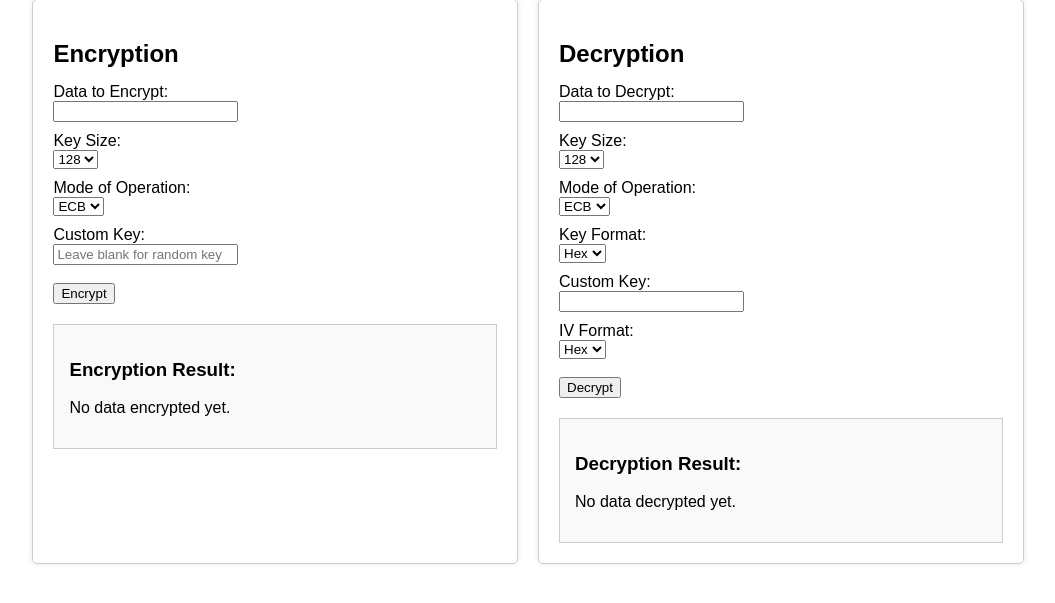
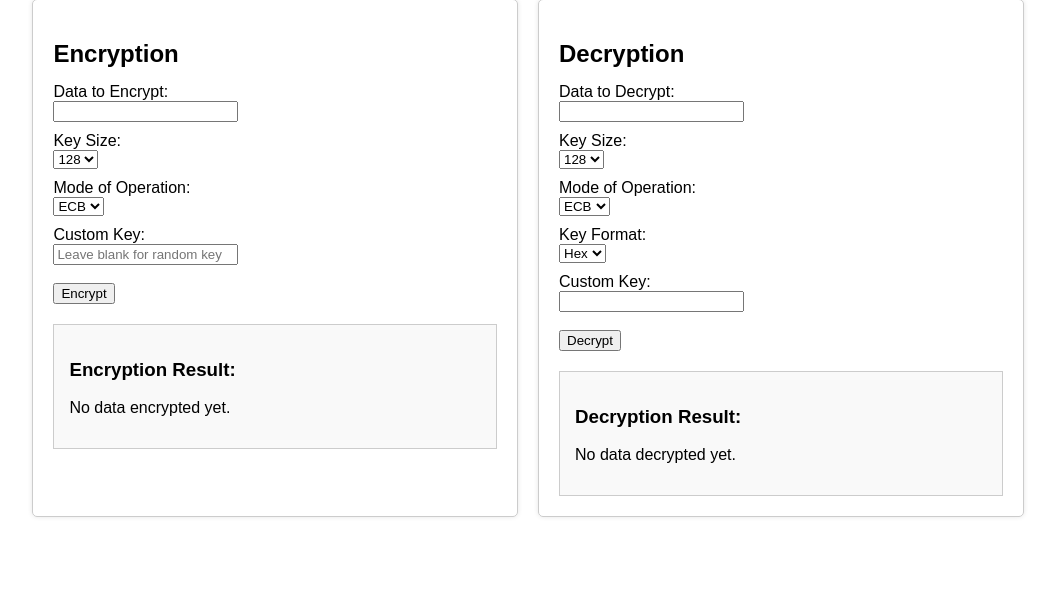
Before and after one commit to nieroglyph/Advanced-Encryption-Standard-AES-Tool, a Django app: page / in a window 1280 px wide. Shown: the part 61-664 px from the top of the page, without its empty margins (112-1167 px from the left). Run offline with Django 5.2, Linux system fonts and the light colour scheme.

Commit message:
Fix bug where hex alerts trigger for text and vice versa

```diff
--- a/encryption/templates/encrypt_decrypt.html
+++ b/encryption/templates/encrypt_decrypt.html
@@ -46,10 +46,18 @@
         function toggleIvField(formId) {
             let mode = document.getElementById('mode_' + formId).value;
             let ivField = document.getElementById('iv-field_' + formId);
+            let ivFormatField = document.getElementById('iv_format_' + formId);
+
             if (mode === 'ECB') {
                 ivField.classList.add('hidden');
+                if (ivFormatField) {
+                    ivFormatField.parentElement.classList.add('hidden');  // Hide IV format dropdown
+                }
             } else {
                 ivField.classList.remove('hidden');
+                if (ivFormatField) {
+                    ivFormatField.parentElement.classList.remove('hidden');  // Show IV format dropdown
+                }
             }
         }
 
@@ -58,14 +66,15 @@
             let keyInput = document.getElementById('key_input_' + formId).value;
             let ivInput = document.getElementById('iv_input_' + formId) ? document.getElementById('iv_input_' + formId).value : null;
             let mode = document.getElementById('mode_' + formId).value;
-            let keyFormat = formId === 'decrypt' ? document.getElementById('key_format_' + formId).value : 'text';  // Detect key format in decryption
+            let keyFormat = formId === 'decrypt' ? document.getElementById('key_format_' + formId).value : 'text';
+            let ivFormat = formId === 'decrypt' ? document.getElementById('iv_format_' + formId).value : 'text';
 
             // Validate key length
             if (keyInput) {
                 if (keyFormat === 'hex' && keyInput.length !== (keySize / 8) * 2) {
                     alert(`Hex key must be ${(keySize / 8) * 2} characters long!`);
                     return false;
-                } else if (keyFormat !== 'hex' && keyInput.length !== keySize / 8) {
+                } else if (keyFormat === 'text' && keyInput.length !== keySize / 8) {
                     alert(`Custom key must be ${keySize / 8} characters long!`);
                     return false;
                 }
@@ -73,10 +82,10 @@
 
             // Validate IV length if mode is not ECB
             if (ivInput && mode !== 'ECB') {
-                if (keyFormat === 'hex' && ivInput.length !== 32) {
+                if (ivFormat === 'hex' && ivInput.length !== 32) {
                     alert(`Hex IV must be 32 characters long!`);
                     return false;
-                } else if (keyFormat !== 'hex' && ivInput.length !== 16) {
+                } else if (ivFormat === 'text' && ivInput.length !== 16) {
                     alert(`Custom IV must be 16 characters long!`);
                     return false;
                 }
@@ -84,6 +93,7 @@
 
             return true;
         }
+
 
         document.addEventListener('DOMContentLoaded', () => {
             document.getElementById('mode_encrypt').addEventListener('change', () => toggleIvField('encrypt'));
@@ -98,6 +108,7 @@
                 return validateForm('decrypt');
             };
         });
+
     </script>
 </head>
 <body>
@@ -187,11 +198,13 @@
                 <input type="text" id="key_input_decrypt" name="key_input" required><br>
 
                 <!-- New: Add IV Format Option -->
-                <label for="iv_format_decrypt">IV Format:</label>
-                <select id="iv_format_decrypt" name="iv_format">
-                    <option value="hex">Hex</option>
-                    <option value="text">Text</option>
-                </select><br>
+                <div id="iv-format-container_decrypt"> <!-- Added a div wrapper with id -->
+                    <label for="iv_format_decrypt">IV Format:</label>
+                    <select id="iv_format_decrypt" name="iv_format">
+                        <option value="hex">Hex</option>
+                        <option value="text">Text</option>
+                    </select><br>
+                </div>
 
                 <div id="iv-field_decrypt" class="hidden">
                     <label for="iv_input_decrypt">Custom IV:</label>
```
